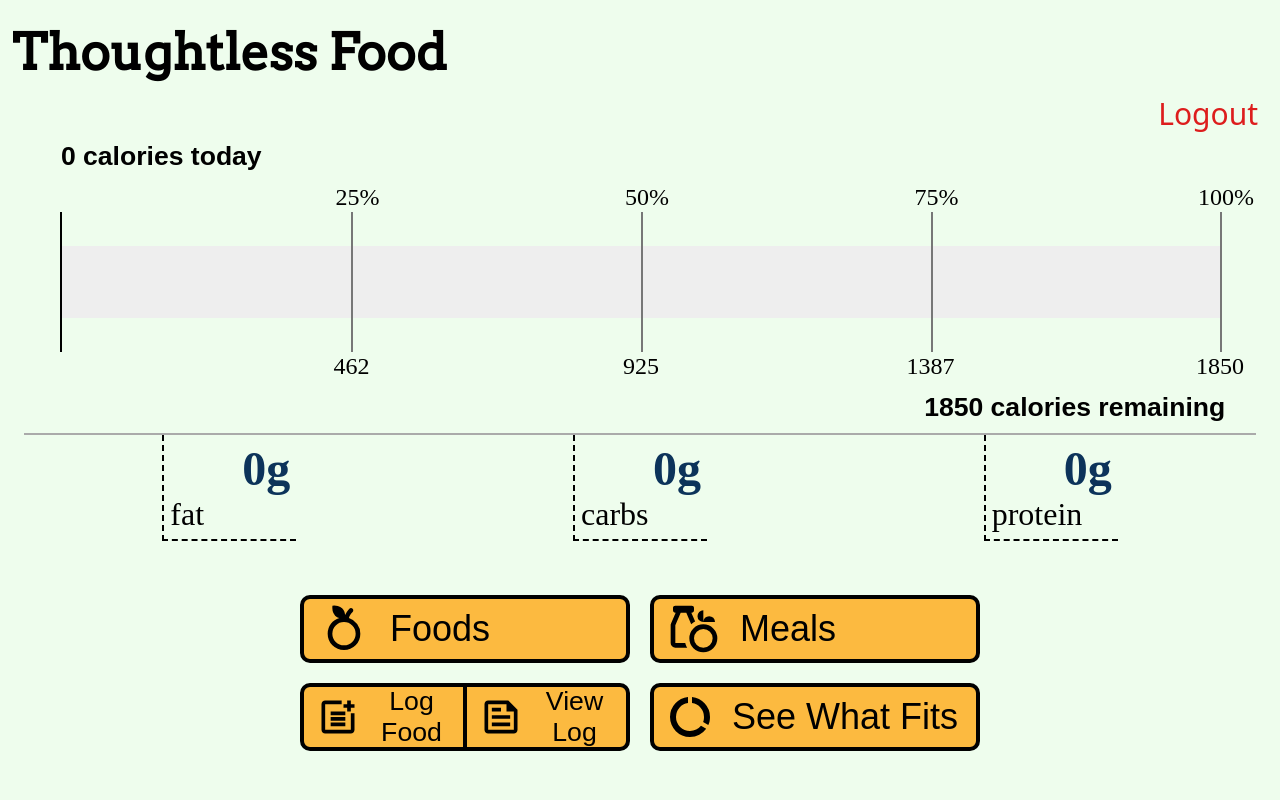
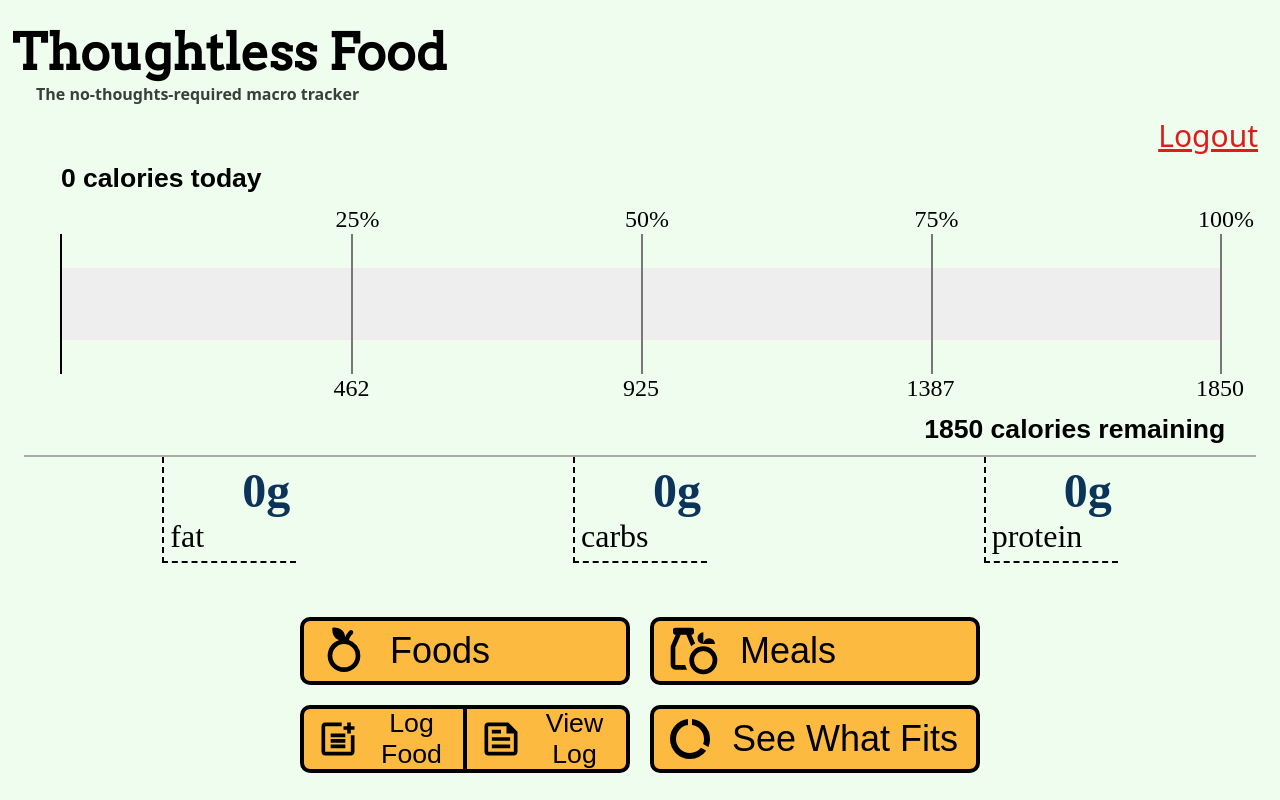
Before and after one commit to matthewjlewis93/ThoughtlessFood, a React (Vite) app in the folder frontend/: page / in a window 1280 px wide. Built offline with nearby package versions, Linux system fonts and the light colour scheme; no server answers.

Commit message:
Home Screen style improvements and subtitle

```diff
--- a/frontend/src/components/Pages/HomePage.jsx
+++ b/frontend/src/components/Pages/HomePage.jsx
@@ -8,14 +8,13 @@ import ViewLog from "../../assets/viewlog.svg";
 import SeeWhatFits from "../../assets/seewhatfits.svg";
 import { AppContext } from "../../Providers/ContextProvider.jsx";
 import { useContext, useEffect, useState } from "react";
-import SquareButton from "../SquareButton.jsx";
 import Login from "./Login.jsx";
 import transitionControl from "../../transitionControl.js";
 import UserSettings from "./UserSettings.jsx";
 import useLocalStorage from "../../useLocalStorage.js";
 
 export default function HomePage({ setLogInConfirmed }) {
-  const { activePage, updateActivePage, setToastInfo, APIUrl, setCalorieGoal } =
+  const { activePage, updateActivePage, setToastInfo, APIUrl, setCalorieGoal, theme } =
     useContext(AppContext);
   const [logIn, setLogIn] = useState(false);
   const [displayName, setDisplayName] = useLocalStorage("username", '');
@@ -49,7 +48,8 @@ export default function HomePage({ setLogInConfirmed }) {
         />
       )}
       {settingsDisplay && <UserSettings username={displayName} setSettingsDisplay={setSettingsDisplay} />}
-      <h1>Thoughtless Food</h1>
+      <h1>Thoughtless Food<p style={{margin: 0, fontSize: "8px", fontFamily: "sans", opacity: "75%" , marginLeft: "12px"}}>The no-thoughts-required macro tracker</p></h1>
+
       <div
         style={{
           display: "flex",
@@ -71,7 +71,7 @@ export default function HomePage({ setLogInConfirmed }) {
                 cursor: "pointer",
               }}
             >
-              {displayName}
+              <u>{displayName}</u>
             </p>
             <p
               style={{
@@ -91,7 +91,7 @@ export default function HomePage({ setLogInConfirmed }) {
                 setDisplayName("");
               }}
             >
-              Logout
+              <u>Logout</u>
             </p>
           </>
         )}
```
Also changed, not shown: 1 other file (tests, documents, lock files or other folders).
